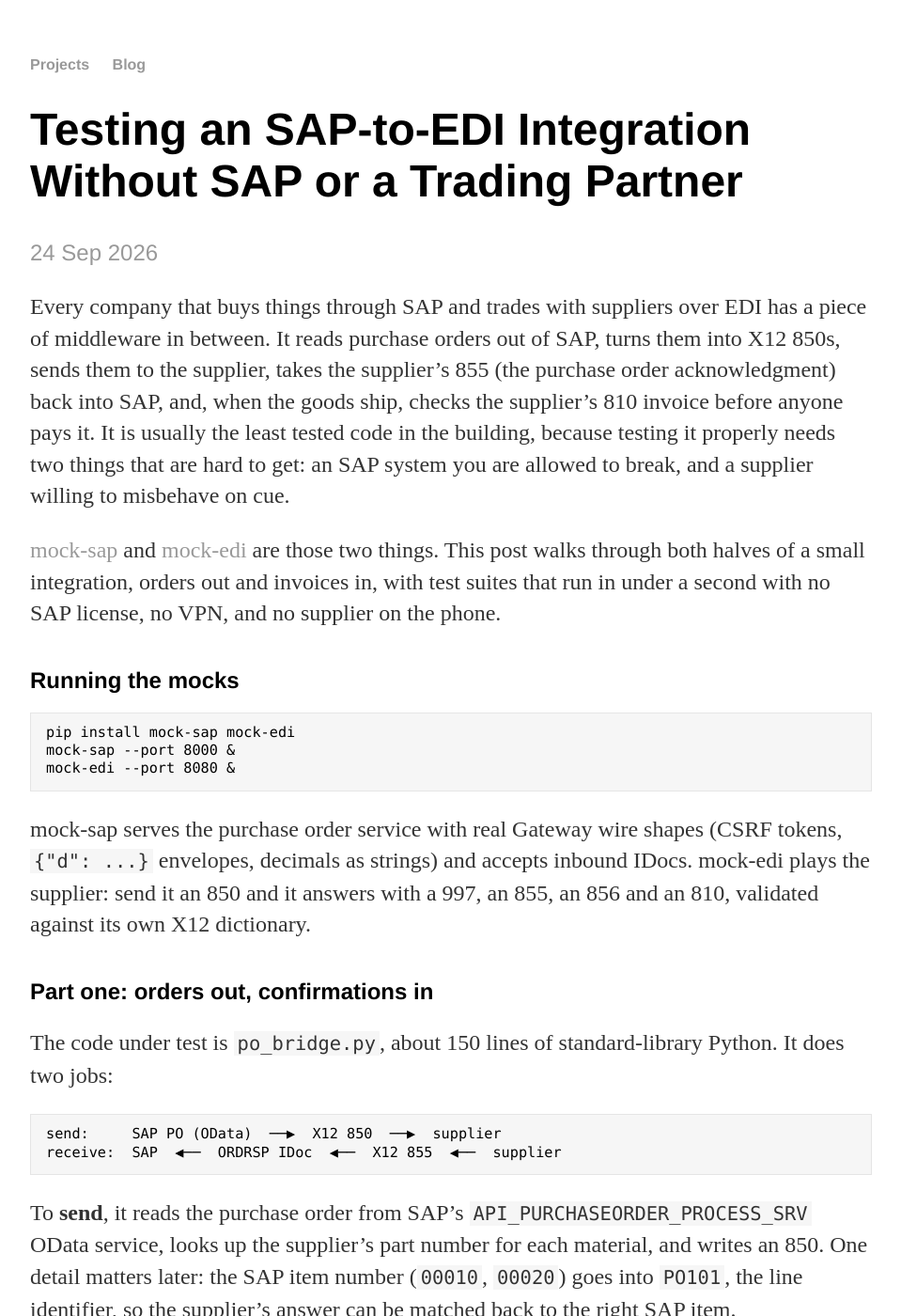
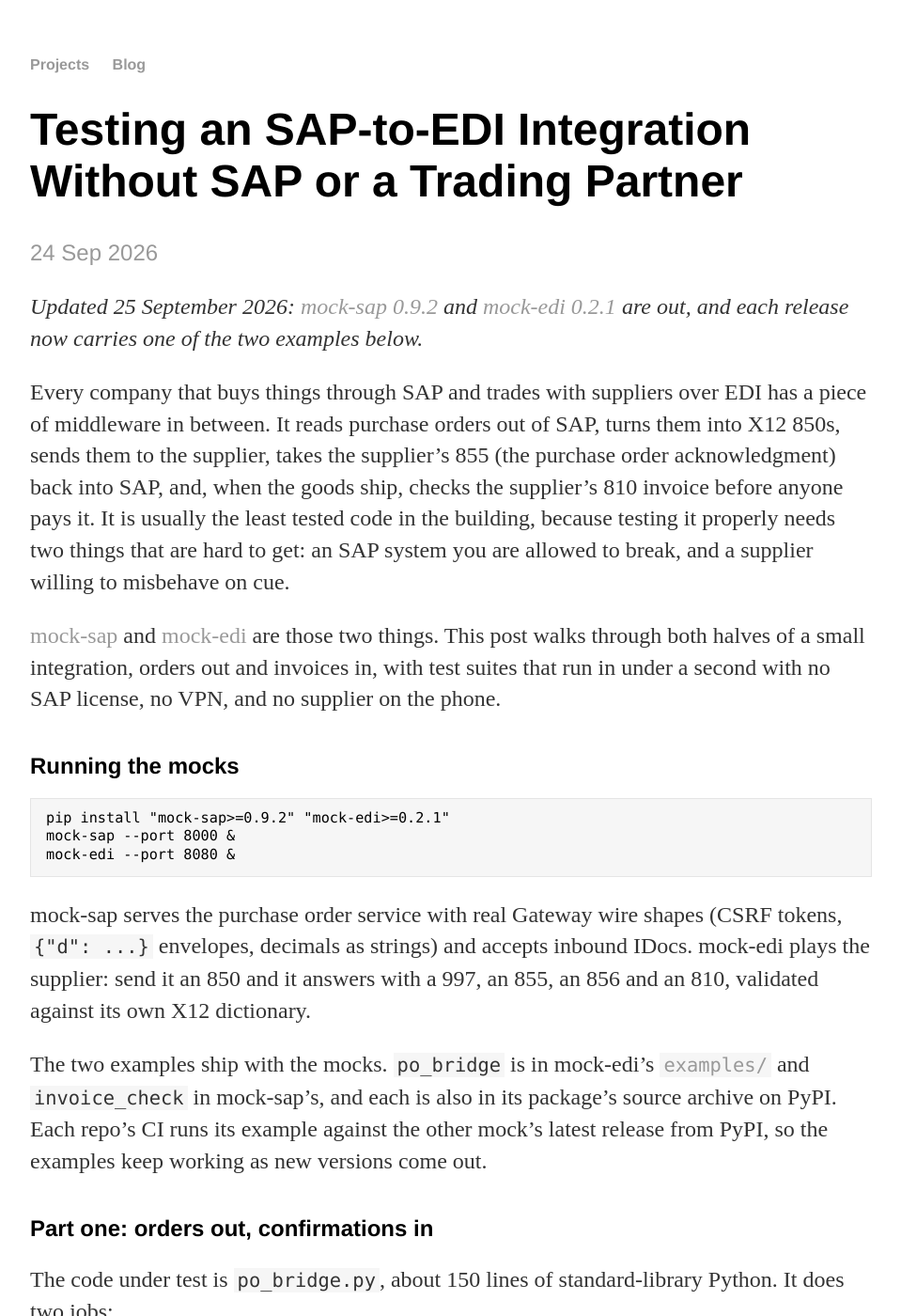
Before and after one commit to rseufert/rseufert.github.io, a Jekyll site: the page built from _posts/2026-09-24-testing-an-sap-to-edi-integration.md, in a window 1280 px wide and 1400 px high. Shown: the whole window at 94% size, without its empty margins (160-1119 px from the left). Built offline with Jekyll 4.4.1, drawn with Linux system fonts in a browser that asks for light colours.

Commit message:
Mention mock-sap 0.9.2 and mock-edi 0.2.1 in the SAP-to-EDI post
An update note at the top linking both releases, a pip install that asks
for at least those versions, and a paragraph on where the two examples
ship (each repo's examples/ and its package's source archive) and that
each repo's CI runs its example against the other mock's latest release.

Co-Authored-By: Claude Opus 5.5 <noreply@anthropic.com>
Claude-Session: https://claude.ai/code/session_015RDTBgG3oYVSZTAaz1gNwq

````diff
--- a/_posts/2026-09-24-testing-an-sap-to-edi-integration.md
+++ b/_posts/2026-09-24-testing-an-sap-to-edi-integration.md
@@ -3,6 +3,8 @@ layout: post
 title: "Testing an SAP-to-EDI Integration Without SAP or a Trading Partner"
 date: 2026-09-24
 ---
+
+*Updated 25 September 2026: [mock-sap 0.9.2](https://pypi.org/project/mock-sap/0.9.2/) and [mock-edi 0.2.1](https://pypi.org/project/mock-edi/0.2.1/) are out, and each release now carries one of the two examples below.*
 
 Every company that buys things through SAP and trades with suppliers over EDI has a piece of middleware in between. It reads purchase orders out of SAP, turns them into X12 850s, sends them to the supplier, takes the supplier's 855 (the purchase order acknowledgment) back into SAP, and, when the goods ship, checks the supplier's 810 invoice before anyone pays it. It is usually the least tested code in the building, because testing it properly needs two things that are hard to get: an SAP system you are allowed to break, and a supplier willing to misbehave on cue.
 
@@ -11,12 +13,14 @@ Every company that buys things through SAP and trades with suppliers over EDI ha
 ## Running the mocks
 
 ```bash
-pip install mock-sap mock-edi
+pip install "mock-sap>=0.9.2" "mock-edi>=0.2.1"
 mock-sap --port 8000 &
 mock-edi --port 8080 &
 ```
 
 mock-sap serves the purchase order service with real Gateway wire shapes (CSRF tokens, `{"d": ...}` envelopes, decimals as strings) and accepts inbound IDocs. mock-edi plays the supplier: send it an 850 and it answers with a 997, an 855, an 856 and an 810, validated against its own X12 dictionary.
+
+The two examples ship with the mocks. `po_bridge` is in mock-edi's [`examples/`](https://github.com/rseufert/mock-edi/tree/main/examples) and `invoice_check` in mock-sap's, and each is also in its package's source archive on PyPI. Each repo's CI runs its example against the other mock's latest release from PyPI, so the examples keep working as new versions come out.
 
 ## Part one: orders out, confirmations in
 
````
